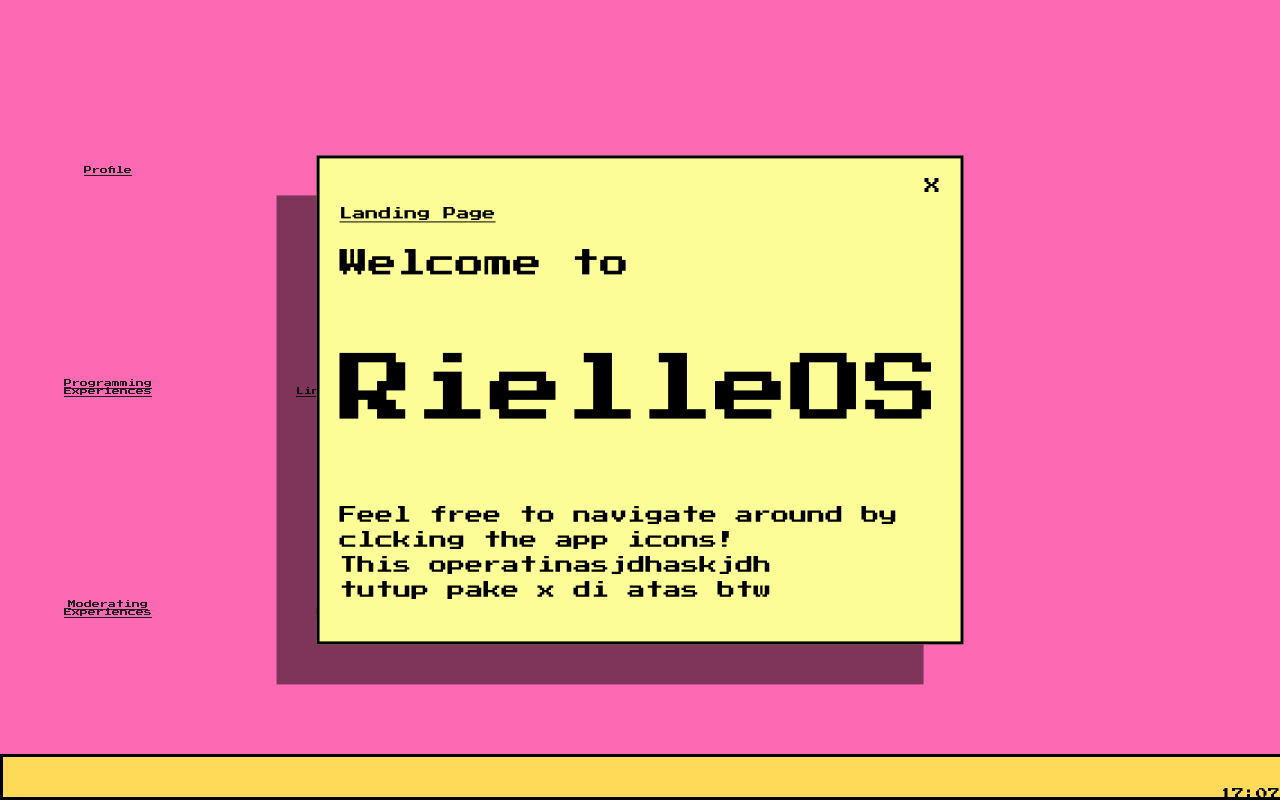
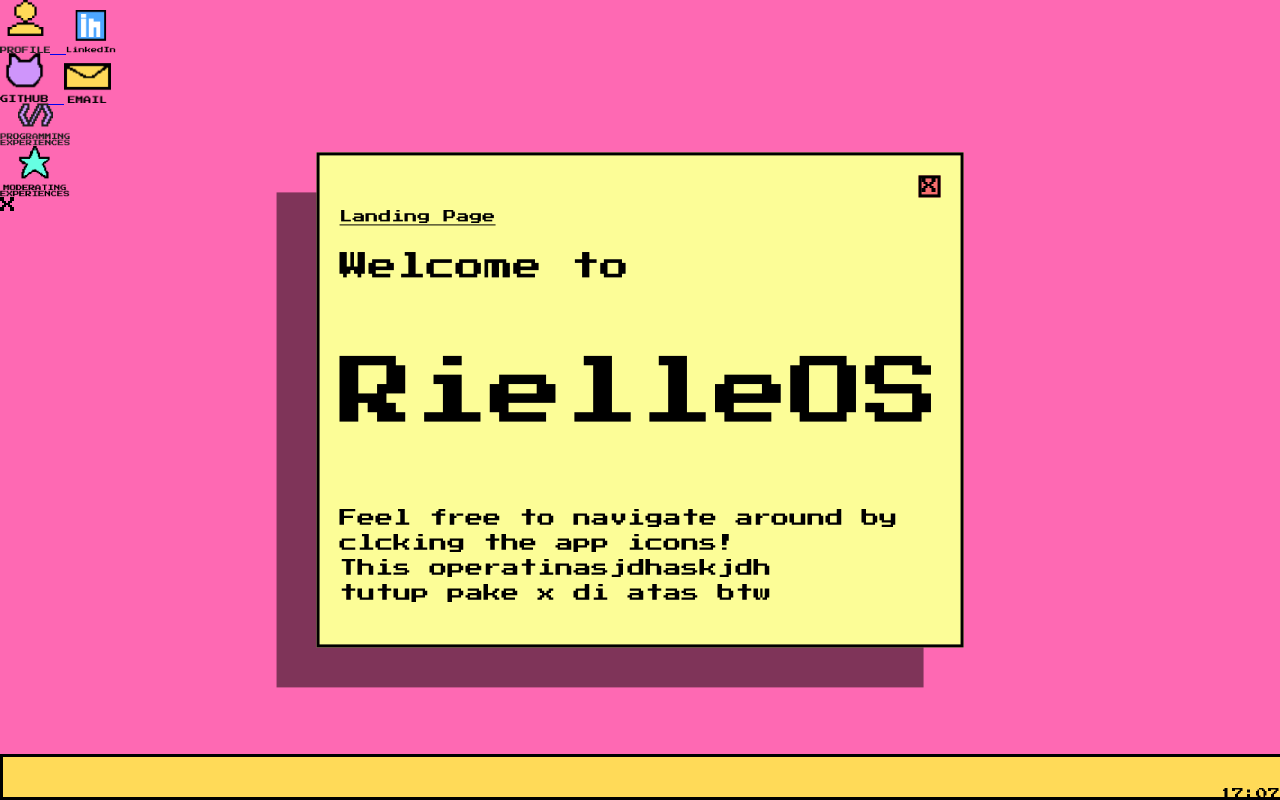
Before and after one commit to yuiyeyo/RielleOS, a plain HTML site: page index.html in a window 1280 px wide. Drawn offline with Linux system fonts and the light colour scheme.

Commit message:
Update index.html

```diff
--- a/index.html
+++ b/index.html
@@ -10,7 +10,7 @@
 <body>
   <div id="landing-container" class="landing-container draggable">
     <div class="landing-header">
-      <span class="close-button" onclick="closePopup()">X</span>
+      <span class="close-button" onclick="closeLanding()" style="background-color: #F76D6F; border: 3px solid black";>X</span>
     </div>
     <div class="landing-content">
       <p class="landingtitle">Landing Page</p>
@@ -22,11 +22,40 @@
 
 
   <script src="script.js"></script>
-  <!-- Clickable texts -->
-  <div> <a class="menus" onclick="handleMenuClick(1)"><span class=space></span>Profile</a><a class="menus" onclick="handleMenuClick(4)"><span class=space></span><span class=space></span><span class=space></span>GitHub </a></div>
-  <div> <a class="menus" onclick="handleMenuClick(2)">Programming<br>Experiences</a> <a class="menus" onclick="handleMenuClick(5)">LinkedIn</a></div>
-  <div> <a class="menus" onclick="handleMenuClick(3)">Moderating<br>Experiences</a> <a class="menus" onclick="handleMenuClick(6)"><span class=space></span>E-Mail</a></div>
+    <div class="image-container">
+      <a href="#" class="image-button" onclick="showWindow()">
+        <img src="https://raw.githubusercontent.com/yuiyeyo/RielleOS/main/assets/Profile.png" alt="Profile" width=50>
+      </a>
+      <a href="#" class="image-button">
+      <img src="https://raw.githubusercontent.com/yuiyeyo/RielleOS/main/assets/linkedin.png" alt="LinkedIn" width=50 >
+      </a>
+    </div>
 
+  <div class="image-container">
+    <a href="#" class="image-button">
+      <img src="https://raw.githubusercontent.com/yuiyeyo/RielleOS/main/assets/Github.png" alt="github" width=48>
+    </a>
+
+    <a href="#" class="image-button">
+    <img src="https://raw.githubusercontent.com/yuiyeyo/RielleOS/main/assets/email.png" alt="email" width=47 >
+    </a>
+  </div>
+  <div class="image-container">
+    <a href="#" class="image-button">
+      <img src="https://raw.githubusercontent.com/yuiyeyo/RielleOS/main/assets/prog%20exp.png" alt="prgexp" width=70>
+    </a>
+  </div>
+  <div class="image-container">
+    <a href="#" class="image-button">
+      <img src="https://raw.githubusercontent.com/yuiyeyo/RielleOS/main/assets/Moderating%20exp.png" alt="mdrexp" width=70>
+    </a>
+  </div>
+
+
+
+    <div id="window-container">
+      <span class="close-button" onclick="closeWindow()">X</span>
+    </div>
 
 
 
```
